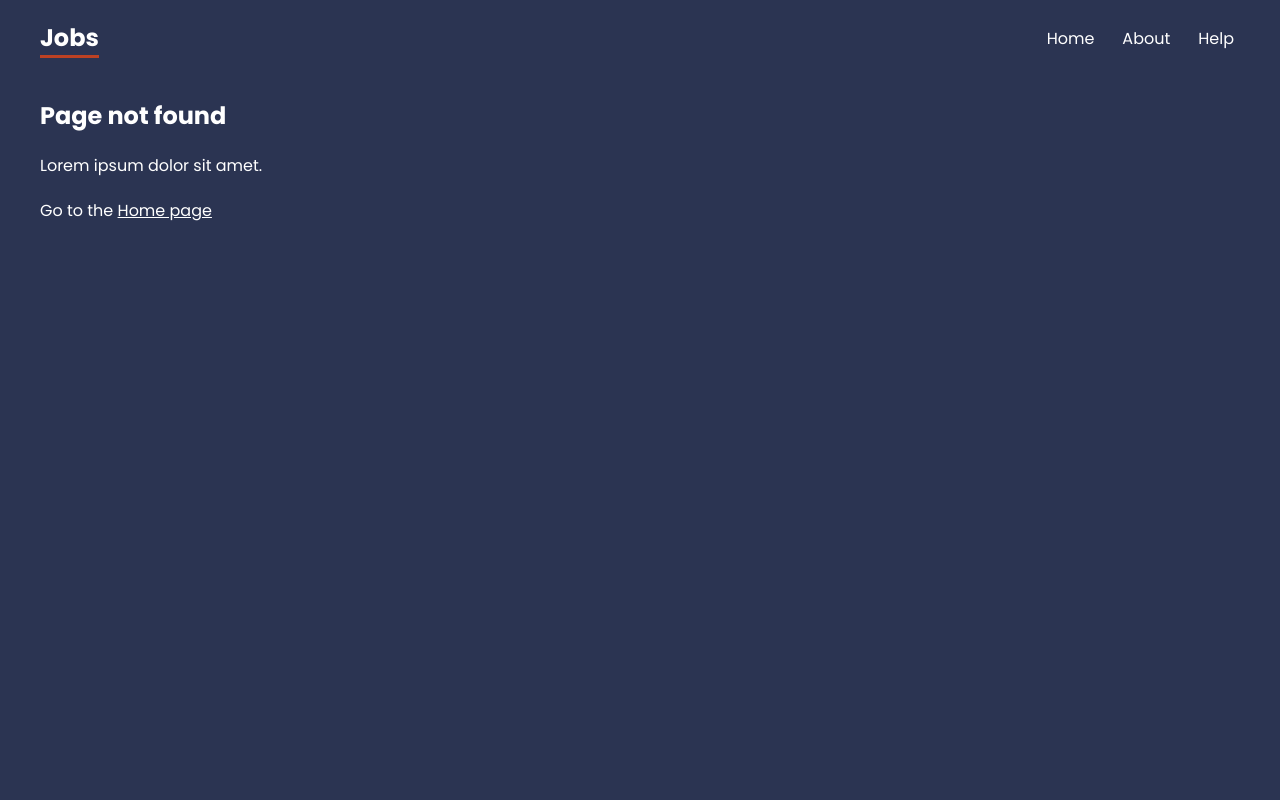
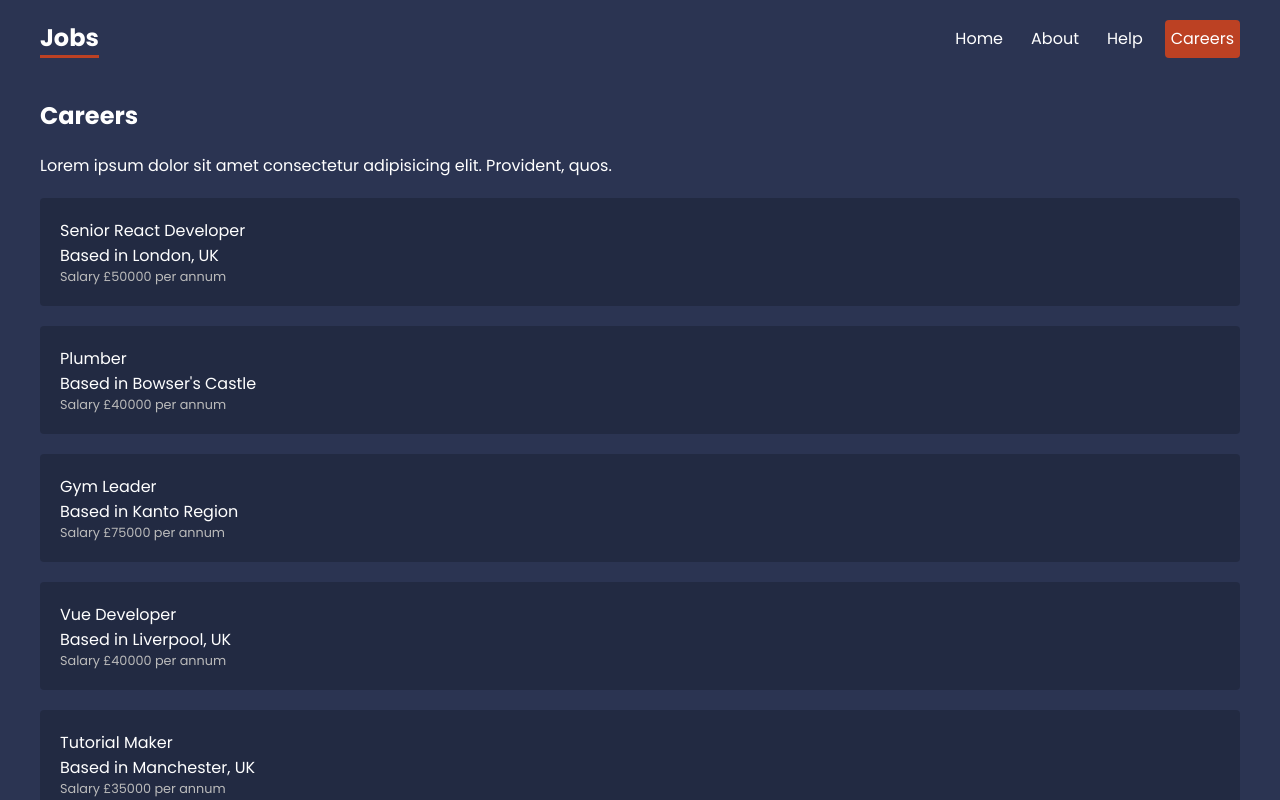
Before and after one commit to Dukewendo/router, a React (Create React App) app: page /careers in a window 1280 px wide. Before the commit this address had no page. Shown: the top 800 px of the page. Built offline with nearby package versions, Linux system fonts and the light colour scheme; data requests are answered from the project's data file.

Commit message:
loaderData

```diff
--- a/src/App.js
+++ b/src/App.js
@@ -9,13 +9,16 @@ import {
 //Layouts
 import RootLayout from "./layouts/RootLayout";
 import HelpLayout from "./layouts/HelpLayout";
+import CareersLayout from "./layouts/Careerslayout";
 
 //Pages
 import Home from "./pages/Home";
 import About from "./pages/About";
-import Faq from "./pages/help/Faq";
-import Contact from "./pages/help/Contact";
+import Faq from "./pages/Help/Faq";
+import Contact from "./pages/Help/Contact";
 import NotFound from "./pages/NotFound";
+import Careers, { careersLoader } from "./pages/Career/Careers";
+import CareerDetails, { careerDetailsLoader } from "./pages/Career/CareerDetails";
 
 
 const router = createBrowserRouter(
@@ -23,11 +26,28 @@ const router = createBrowserRouter(
     <Route path ="/" element ={<RootLayout />}>
       <Route index="/" element={<Home />} />
       <Route path="about" element={<About />} />
+
       <Route path="help" element ={<HelpLayout />}>
         <Route path="faq" element={<Faq />}/>
         <Route path="contact" element={<Contact />}/>
       </Route>
-      <Route path="*" element ={<NotFound />} />
+
+      <Route path="careers" element={<CareersLayout />}>
+        <Route
+        index
+        element ={<Careers />}
+        loader={careersLoader}
+        />
+        <Route
+        path=":id"
+        element={<CareerDetails />}
+        loader = {careerDetailsLoader}
+        >
+        </Route>
+      </Route>
+
+      <Route path="*" element ={<NotFound />}
+      />
       </Route>
   )
 );
--- a/src/index.css
+++ b/src/index.css
@@ -101,9 +101,30 @@ form label span {
 }
 
 /* careers list */
+.careers > a {
+  display: block;
+  background: rgba(0,0,0,0.2);
+  padding: 20px;
+  border-radius: 4px;
+  margin: 20px 0;
+  text-decoration: none;
+}
 
+.careers p {
+  margin: 0;
+}
+
+.careers > a p:last-child {
+  font-size: 0.8em;
+  color: #bbb;
+}
 
 /* careers details */
-
+.career-details {
+  background: rgb(0,0,0,0.2);
+  padding: 20px;
+  border-radius: 4px;
+  margin: 20px 0;
+}
 
 /* breadcrumbs */
--- /dev/null
+++ b/src/layouts/Careerslayout.js
@@ -0,0 +1,14 @@
+import React from 'react'
+import { Outlet } from 'react-router'
+
+export default function Careerslayout() {
+  return (
+    <div className="careers-layout">
+        <h2>Careers</h2>
+        <p>Lorem ipsum dolor sit amet consectetur adipisicing elit. Provident, quos.</p>
+
+
+        <Outlet />
+    </div>
+  )
+}
--- a/src/layouts/RootLayout.js
+++ b/src/layouts/RootLayout.js
@@ -10,7 +10,8 @@ export default function RootLayout() {
           <NavLink to="/">Home</NavLink>
           <NavLink to="about">About</NavLink>
           <NavLink to="help">Help</NavLink>
-        </nav>
+          <NavLink to="careers">Careers</NavLink>
+          </nav>
       </header>
 
       <main>
--- /dev/null
+++ b/src/pages/Career/CareerDetails.jsx
@@ -0,0 +1,28 @@
+import React from 'react'
+import { useLoaderData } from 'react-router'
+
+export default function CareerDetails() {
+
+const career = useLoaderData()
+  return (
+    <div className="career-details">
+        <h1>Career Details for {career.title}</h1>
+        <p>Salary: £{career.salary}</p>
+        <p>Location: {career.location}</p>
+        <div>
+            <h2>Details</h2>
+            <p>Lorem ipsum, dolor sit amet consectetur adipisicing elit. Inventore nam molestias eos quia natus eum ex, modi recusandae. Sint numquam porro alias minima quos quisquam rerum illum? Dolorum, labore explicabo!
+            </p>
+        </div>
+    </div>
+  )
+}
+
+
+export const careerDetailsLoader = async ({ params }) => {
+const { id } = params
+
+const res = await fetch("http://localhost:4000/careers/" + id)
+
+return res.json()
+}
--- /dev/null
+++ b/src/pages/Career/Careers.jsx
@@ -0,0 +1,23 @@
+import React from "react";
+import { Link, useLoaderData } from "react-router-dom";
+
+export default function Careers() {
+  const careers = useLoaderData();
+  return (
+    <div className="careers">
+      {careers.map((career) => (
+        <Link to={career.id.toString()} key={career.id}>
+          <p>{career.title}</p>
+          <p>Based in {career.location}</p>
+          <p>Salary £{career.salary} per annum</p>
+        </Link>
+      ))}
+    </div>
+  );
+}
+
+export const careersLoader = async () => {
+  const res = await fetch("http://localhost:4000/careers");
+
+  return res.json();
+};
```
Also changed, not shown: src/data/db.json (added, +46 -0 lines), src/pages/Help/Contact.js (renamed from src/pages/help/Contact.js), src/pages/Help/Faq.js (renamed from src/pages/help/Faq.js), 1 other file (tests, documents, lock files or other folders).
